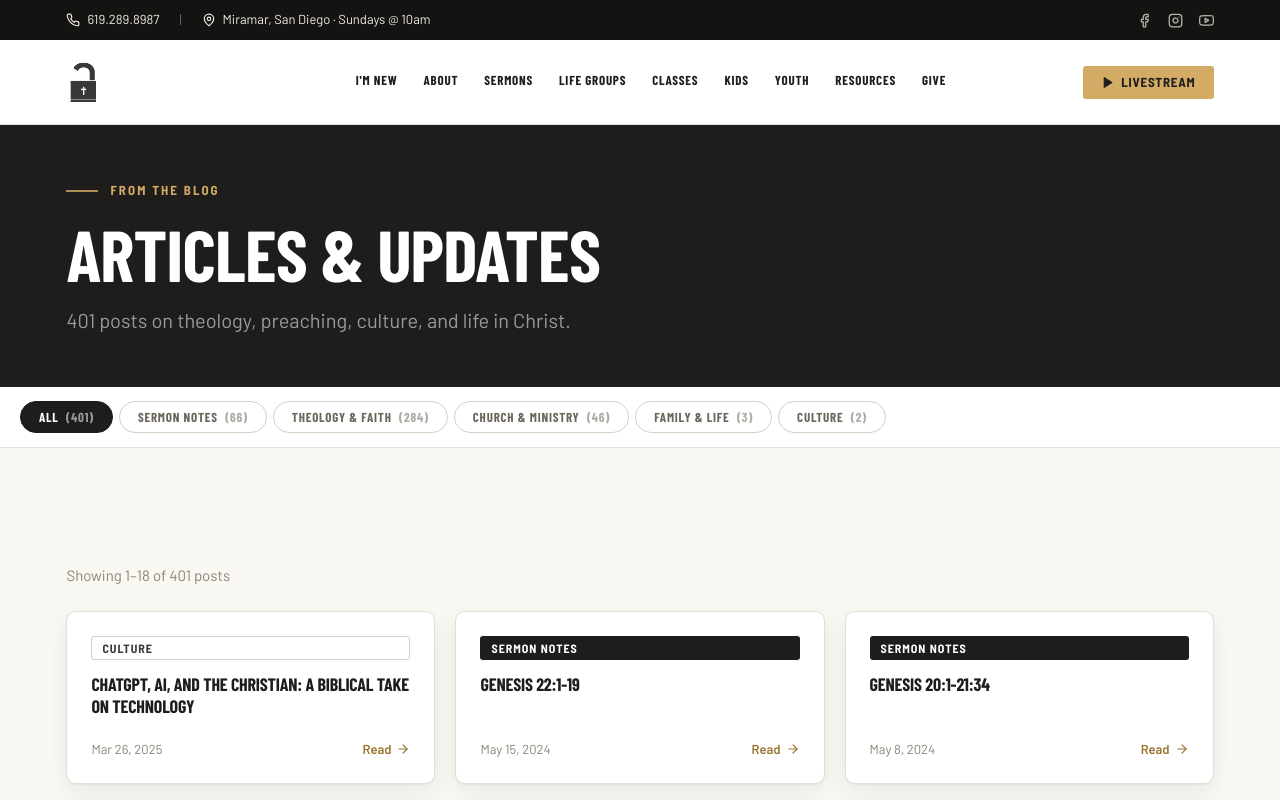
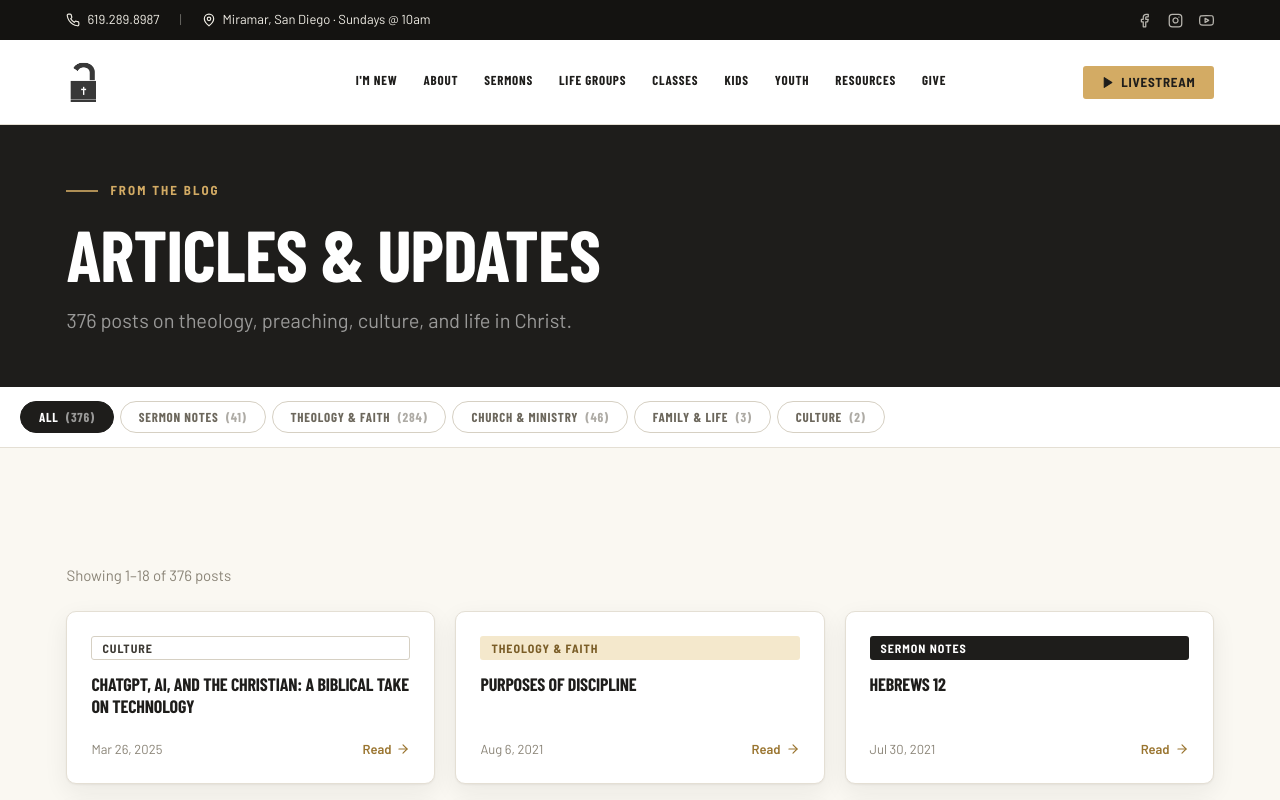
Before and after one commit to iambarabbas/barabbas-road, a Next.js app: page /blog in a window 1280 px wide. Shown: the top 800 px of the page. Built offline with nearby package versions, Linux system fonts and the light colour scheme; a web font is replaced by a local one.

Commit message:
Hide Genesis posts from blog listing and post routes

```diff
--- a/app/[slug]/page.tsx
+++ b/app/[slug]/page.tsx
@@ -17,7 +17,7 @@ interface Post {
   category: string;
 }
 
-const posts = postsData as Post[];
+const posts = (postsData as Post[]).filter((p) => !/^genesis\s/i.test(p.title));
 const postMap = new Map(posts.map((p) => [p.slug, p]));
 
 // ── Static generation ─────────────────────────────────────────────────────────
--- a/app/blog/page.tsx
+++ b/app/blog/page.tsx
@@ -50,7 +50,7 @@ interface Post extends RawPost {
   cat: string;
 }
 
-const allPosts: Post[] = (postsData as RawPost[]).map((p) => ({
+const allPosts: Post[] = (postsData as RawPost[]).filter((p) => !/^genesis\s/i.test(p.title)).map((p) => ({
   ...p,
   cat: deriveCategory(p.title),
 }));
```
